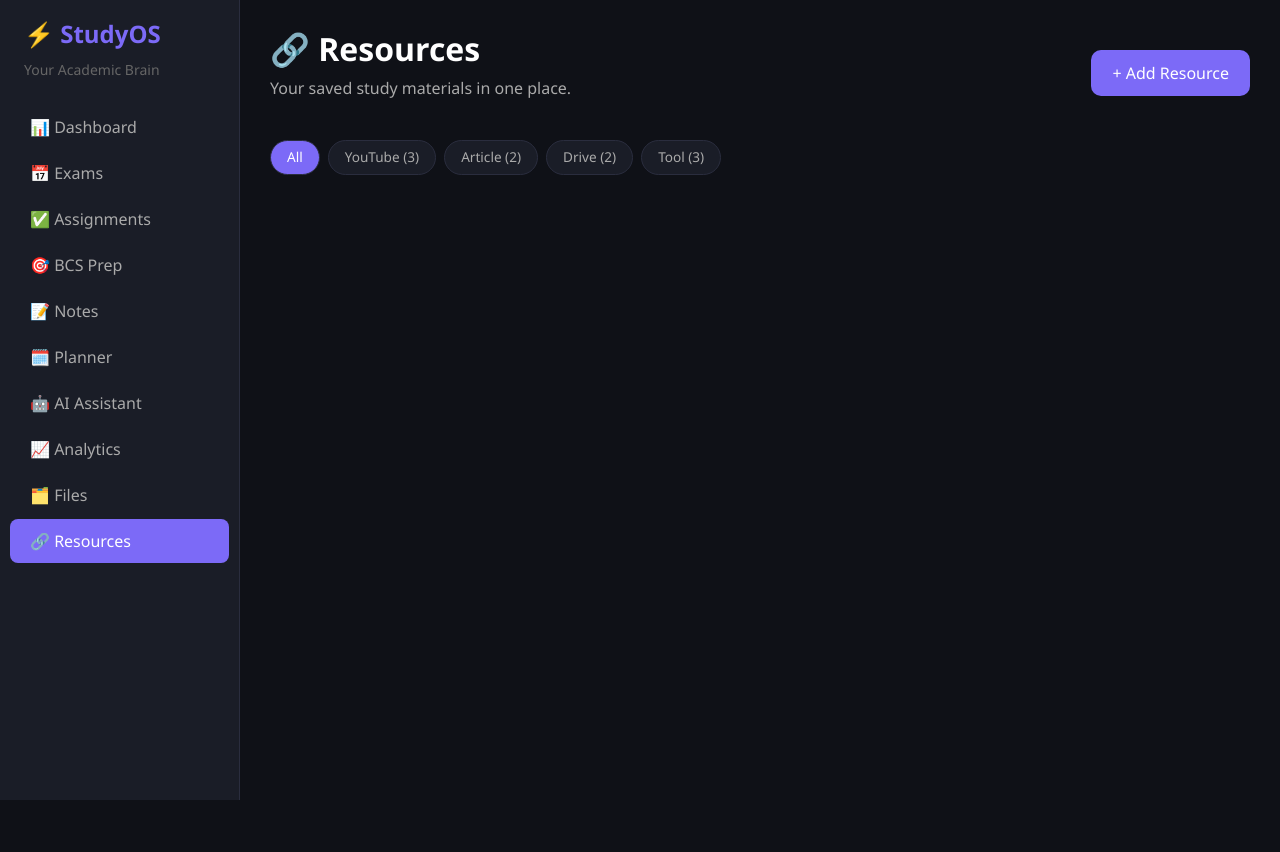
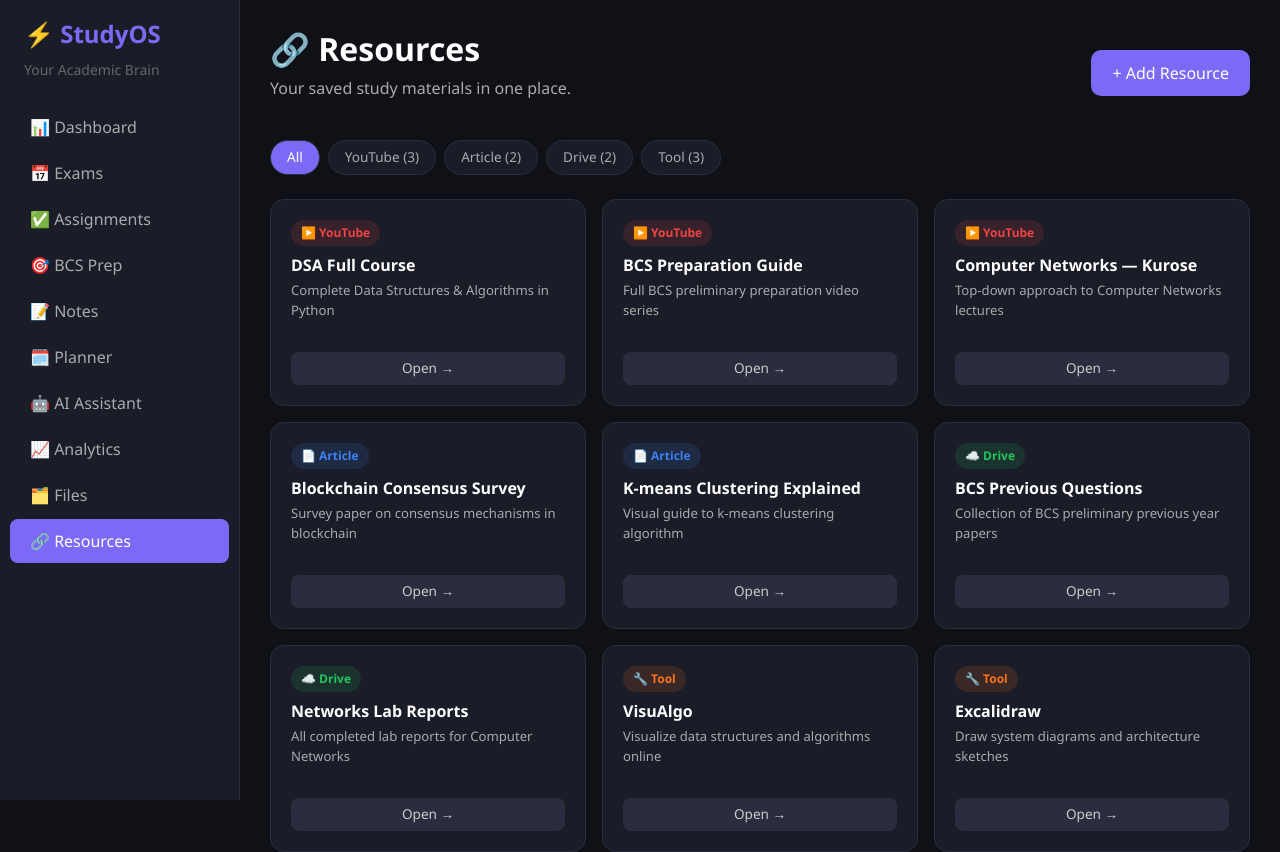
Before and after one commit to MdPrantoSikder/studyOS, a React app in the folder frontend/: page /resources in a window 1280 px wide. Shown: the top 852 px of the page. Before the commit the page ends 800 px from the top, so only its background shows below. Built offline with nearby package versions, Linux system fonts and the light colour scheme; the HTML template or start-up script is replaced by a standard one.

Commit message:
Build Resources page — filtered resource cards, YouTube, Articles, Drive, Tools

```diff
--- a/frontend/src/pages/Resources.jsx
+++ b/frontend/src/pages/Resources.jsx
@@ -64,7 +64,55 @@ function Resources() {
         ))}
       </div>
 
+      {/* Resource Cards */}
+      <div className="row g-3">
+        {filtered.map((res) => (
+          <div className="col-md-4" key={res.id}>
+            <div style={{
+              backgroundColor: '#1a1d27',
+              border: '1px solid #2a2d3e',
+              borderRadius: '14px',
+              padding: '20px',
+              height: '100%',
+              display: 'flex',
+              flexDirection: 'column',
+              justifyContent: 'space-between',
+            }}>
+              {/* Top */}
+              <div>
+                <div className="d-flex justify-content-between align-items-center mb-2">
+                  <span style={{
+                    backgroundColor: res.color + '22',
+                    color: res.color,
+                    fontSize: '0.75rem',
+                    fontWeight: 'bold',
+                    padding: '4px 10px',
+                    borderRadius: '20px',
+                  }}>
+                    {typeIcons[res.type]} {res.type}
+                  </span>
+                </div>
+                <h6 style={{ color: '#fff', fontWeight: 'bold', margin: '10px 0 6px' }}>{res.title}</h6>
+                <p style={{ color: '#aaa', fontSize: '0.82rem', lineHeight: '1.5' }}>{res.desc}</p>
+              </div>
 
+              {/* Bottom */}
+              <button
+                className="btn w-100 mt-3"
+                style={{
+                  backgroundColor: '#2a2d3e',
+                  color: '#ccc',
+                  borderRadius: '8px',
+                  fontSize: '0.85rem',
+                  border: 'none',
+                }}
+              >
+                Open →
+              </button>
+            </div>
+          </div>
+        ))}
+      </div>
     </div>
   )
 }
```
